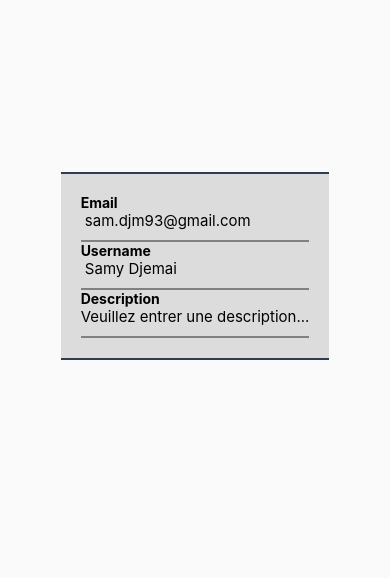
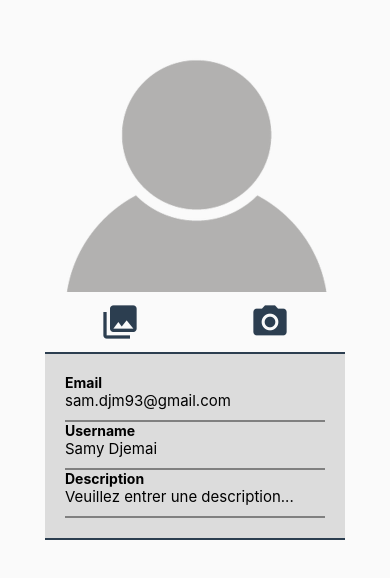
Before and after one commit to rabea-nedjari/app_02_05, a React Native app: screen / in a window 390 px wide. Shown: the part 156-734 px from the top of the page. Built offline with nearby package versions, Linux system fonts and the light colour scheme.

Commit message:
Ajout de image picker

```diff
--- a/Components/Page/Profil/Profil.jsx
+++ b/Components/Page/Profil/Profil.jsx
@@ -1,23 +1,82 @@
 // rnfc : React Native Functional Component
 
 import { useContext } from "react";
-import { View, Text, StyleSheet } from "react-native";
+import {
+  View,
+  Text,
+  StyleSheet,
+  Image,
+  useWindowDimensions,
+  TouchableOpacity,
+} from "react-native";
 import { UserContext } from "../../../Contexts/UserContext";
 import { styleVariables } from "../../../variables/StyleVariables";
+import defaultAvatar from "../../../assets/default_avatar.png";
+import { MaterialIcons } from "@expo/vector-icons";
+import * as ImagePicker from "expo-image-picker";
 
 const Profil = () => {
-  const { user } = useContext(UserContext);
+  const { user, setUser } = useContext(UserContext);
+
+  const size = useWindowDimensions();
+
+  console.log(ImagePicker);
+
+  const pickImage = async () => {
+    let pickedImage = await ImagePicker.launchImageLibraryAsync({
+      mediaTypes: ImagePicker.MediaTypeOptions.Images,
+      allowsEditing: true,
+      quality: 1,
+    });
+    if (!pickedImage.cancelled) {
+      //Object spreading
+      setUser({
+        ...user,
+        avatar: pickedImage,
+      });
+    }
+  };
 
   return (
+    <View>
+      <View>
+        <Image
+          style={{
+            width: size.width,
+            height: size.width,
+            maxWidth: 300,
+            maxHeight: 300,
+          }}
+          source={user.avatar ? user.avatar : defaultAvatar}
+        />
+
+        <View style={styles.iconsContainer}>
+          <TouchableOpacity onPress={pickImage}>
+            <MaterialIcons
+              name='photo-library'
+              size={40}
+              color={styleVariables.primaryColor}
+            />
+          </TouchableOpacity>
+          <TouchableOpacity>
+            <MaterialIcons
+              name='photo-camera'
+              size={40}
+              color={styleVariables.primaryColor}
+            />
+          </TouchableOpacity>
+        </View>
+      </View>
+
       <View style={styles.container}>
         <View style={styles.infoContainer}>
           <Text style={styles.infoLabel}>Email</Text>
-        <Text style={styles.info}> {user.email} </Text>
+          <Text style={styles.info}>{user.email}</Text>
         </View>
 
         <View style={styles.infoContainer}>
           <Text style={styles.infoLabel}>Username</Text>
-        <Text style={styles.info}> {user.username} </Text>
+          <Text style={styles.info}>{user.username}</Text>
         </View>
 
         <View style={styles.infoContainer}>
@@ -27,6 +86,7 @@ const Profil = () => {
               ? user.description
               : "Veuillez entrer une description..."}
           </Text>
+        </View>
       </View>
     </View>
   );
@@ -51,6 +111,12 @@ const styles = StyleSheet.create({
   infoLabel: {
     fontWeight: "bold",
   },
+  iconsContainer: {
+    display: "flex",
+    flexDirection: "row",
+    justifyContent: "space-around",
+    paddingVertical: 10,
+  },
 });
 
 export default Profil;
--- a/package.json
+++ b/package.json
@@ -11,6 +11,8 @@
   },
   "dependencies": {
     "expo": "~44.0.0",
+    "expo-image-picker": "~12.0.1",
+    "expo-media-library": "~14.0.0",
     "expo-status-bar": "~1.2.0",
     "react": "17.0.1",
     "react-dom": "17.0.1",
```
Also changed, not shown: assets/default_avatar.png (added), 1 other file (tests, documents, lock files or other folders). Lines whose indentation alone changed are shown as unchanged.
